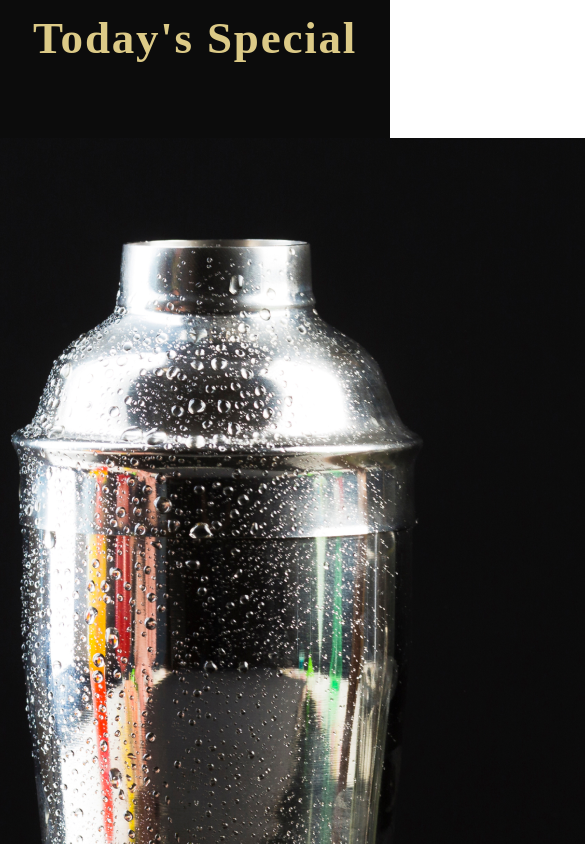
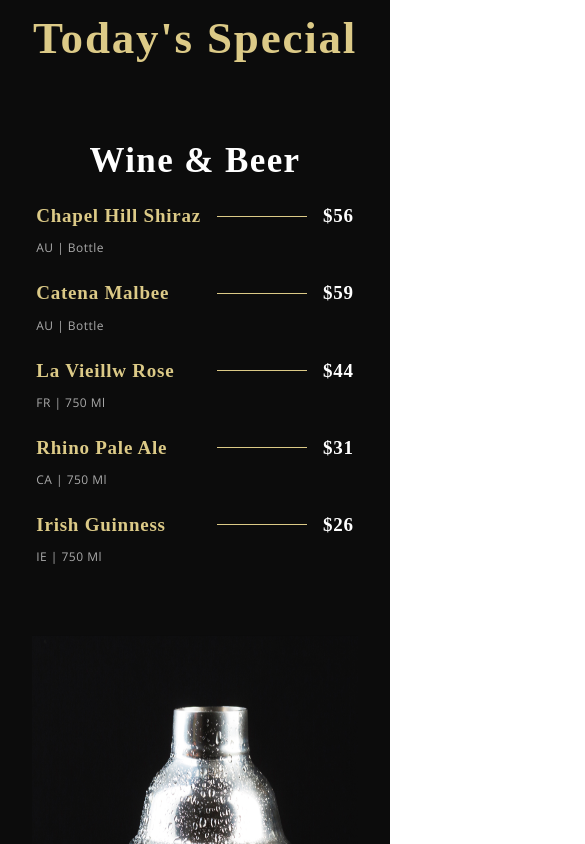
Before and after one commit to MaksNaMiLLioN/react-gericht-dining, a React (Create React App) app: page / in a window 390 px wide. Shown: the part 3020-3864 px from the top of the page, 585 px wide, since content can reach past the window. Built offline with nearby package versions, Linux system fonts and the light colour scheme; a web font is replaced by a local one.

Commit message:
Complete MenuItem

```diff
--- a/src/container/Menu/SpecialMenu.css
+++ b/src/container/Menu/SpecialMenu.css
@@ -16,3 +16,64 @@
   align-items: flex-start;
   flex-direction: row;
 }
+
+.app__specialMenu-menu_heading {
+  font-family: var(--font-base);
+  font-weight: 600;
+  font-size: 45px;
+  line-height: 58.5px;
+  letter-spacing: 0.04em;
+  color: var(--color-white);
+}
+
+.app__specialMenu-menu_wine,
+.app__specialMenu-menu_cocktails {
+  flex: 1;
+  width: 100%;
+  flex-direction: column;
+}
+
+.app__specialMenu-menu_img {
+  width: 410px;
+  margin: 0 2rem;
+}
+
+.app__specialMenu-menu_img img {
+  width: 100%;
+  height: auto;
+}
+
+.app__specialMenu-menu_items {
+  display: flex;
+  flex-direction: column;
+  margin: 2rem 0;
+  width: 100%;
+}
+
+@media screen and (max-width: 2000px) {
+  .app__specialMenu-menu_img {
+    width: 650px;
+  }
+  .app__specialMenu-menu_img img {
+    height: 920px;
+  }
+}
+@media screen and (max-width: 1150px) {
+  .app__specialMenu-menu {
+    flex-direction: column;
+    align-items: center;
+    width: 100%;
+  }
+  .app__specialMenu-menu_img {
+    margin: 3rem 0;
+  }
+}
+@media screen and (max-width: 650px) {
+  .app__specialMenu-menu_img {
+    width: 100%;
+  }
+  .app__specialMenu-menu_heading {
+    font-size: 35px;
+    line-height: 48.5px;
+  }
+}
--- a/src/container/Menu/SpecialMenu.jsx
+++ b/src/container/Menu/SpecialMenu.jsx
@@ -13,7 +13,7 @@
 
     <div className="app__specialMenu-menu">
       <div className="app__specialMenu-menu_wine flex__center">
-        <p className="app__specialMenu_menu_heading">Wine & Beer</p>
+        <p className="app__specialMenu-menu_heading">Wine & Beer</p>
         <div className="app_specialMenu-menu_items">
           {data.wines.map((wine, index) => (
             <MenuItem
@@ -31,7 +31,7 @@
       </div>
 
       <div className="app__specialMenu-menu_cocktails flex__center">
-        <p className="app__specialMenu_menu_heading">Cocktails</p>
+        <p className="app__specialMenu-menu_heading">Cocktails</p>
         <div className="app_specialMenu-menu_items">
           {data.cocktails.map((cocktail, index) => (
             <MenuItem
```
